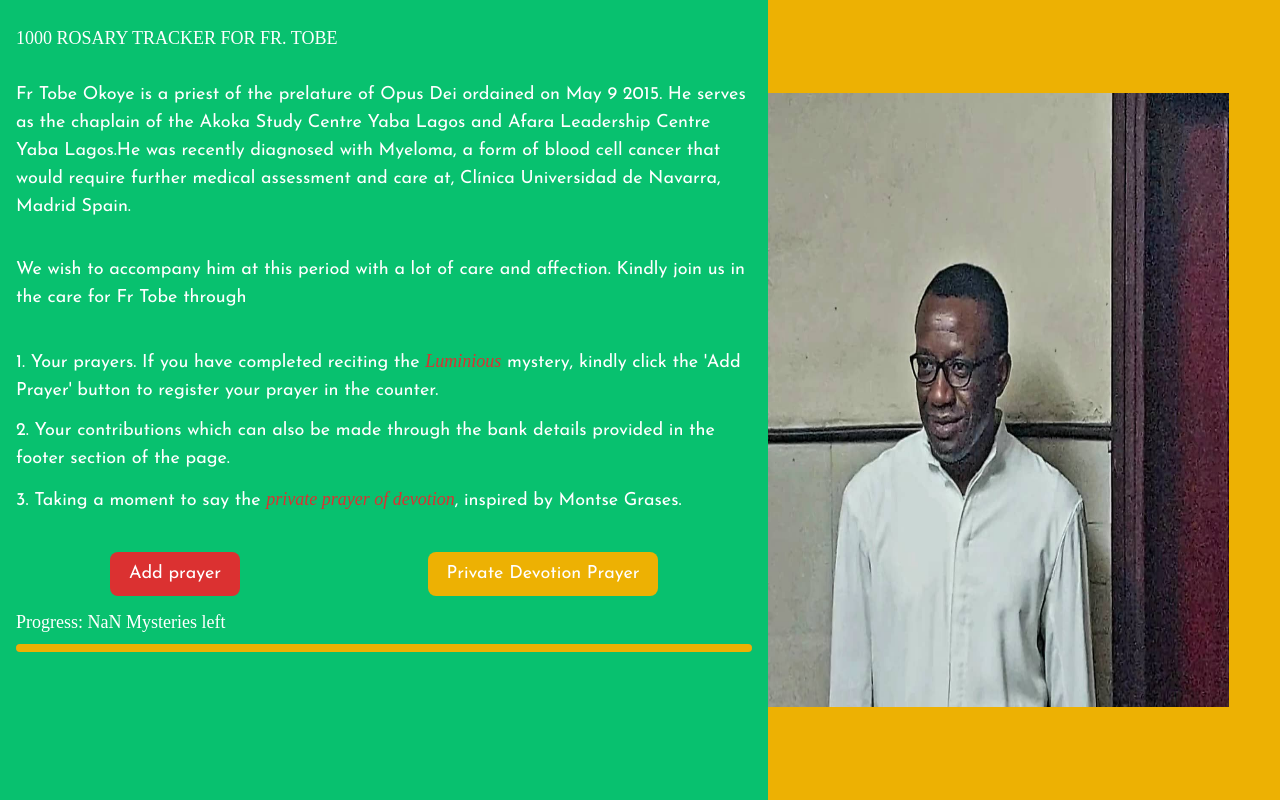
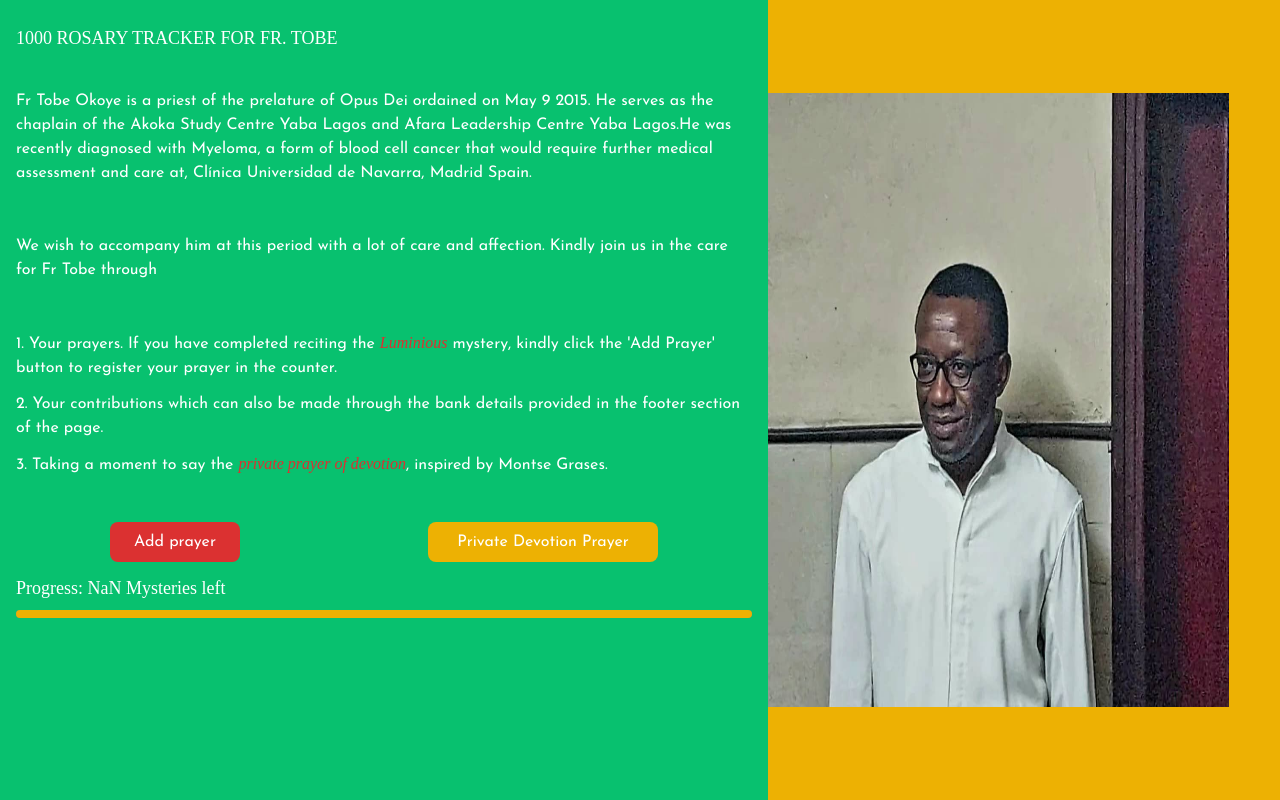
Before and after one commit to dele-rodriguez/pray-for-me, a React (Vite) app: page / in a window 1280 px wide. Shown: the top 800 px of the page. Built offline with nearby package versions, Linux system fonts and the light colour scheme; no server answers; the database is empty; a web font is replaced by a local one.

Commit message:
final 1.1

```diff
--- a/src/App.jsx
+++ b/src/App.jsx
@@ -48,14 +48,13 @@ function App() {
   // };
 
   const handleIncrement = async () => {
-    console.log('first');
     const newCount = count + 1;
     setCount(newCount);
-    console.log(newCount); // Log the updated count
     try {
       await updateDoc(collectionRef, {
         number: newCount
       });
+      alert("Your Prayer has been Tracked Successfully");
     } catch (error) {
       console.error("Error updating document: ", error);
     }
@@ -77,7 +76,7 @@ function App() {
 
   return (
     <>
-      <section className='bg flex flex-col justify-center items-center font-josefin relative text-white bg-scroll text-base md:text-lg'>
+      <section className='bg flex flex-col justify-center items-center font-josefin relative text-white bg-scroll text-base'>
         <div className={`${ishidden ? "hidden" : "fixed"} bg-yellow border-2 border-green  -translate-x-1/2 -translate-y-1/2 top-1/2 left-1/2 w-[320px] px-3 rounded-xl h-[330px] flex flex-col justify-around items-center`}>
           <p>
             O God, you granted your servant Montse the grace of serene and cheerful dedication to your will with admirable simplicity in everyday life. Grant that I may lovingly offer to you all my daily activity and convert it into Christian service for others. Deign to glorify your servant Montse and through her intercession grant me the favor I ask of you… (here make your request). Amen.
@@ -93,7 +92,7 @@ function App() {
           </div>
           <div className='bg-green p-6 px-4 md:w-[60%]'>
             <h1 className='font-frank text-lg uppercase hidden md:block mb-3'>1000 Rosary Tracker For Fr. Tobe</h1>
-            <div className="h-[570px] min-[450px]:h-[500px] min-[500px]:h-[450px] min-[640px]:h-[370px] md:h-[480px] about flex flex-col items-center justify-around">
+            <div className="h-[570px] min-[450px]:h-[500px] min-[500px]:h-[450px] min-[640px]:h-[370px] md:h-[480px] lg:h-[450px] about flex flex-col items-center justify-around">
               <p>Fr Tobe Okoye is a priest of the prelature of Opus Dei ordained on May 9 2015. He serves as the chaplain of the Akoka Study Centre Yaba Lagos and Afara Leadership Centre Yaba Lagos.He was recently diagnosed with Myeloma, a form of blood cell cancer that would require further medical assessment and care at,  Clínica Universidad de Navarra, Madrid Spain.</p>
               <p> We wish to accompany him at this period with a lot of care and affection. Kindly join us in the care for Fr Tobe through</p>
               <div>
```
